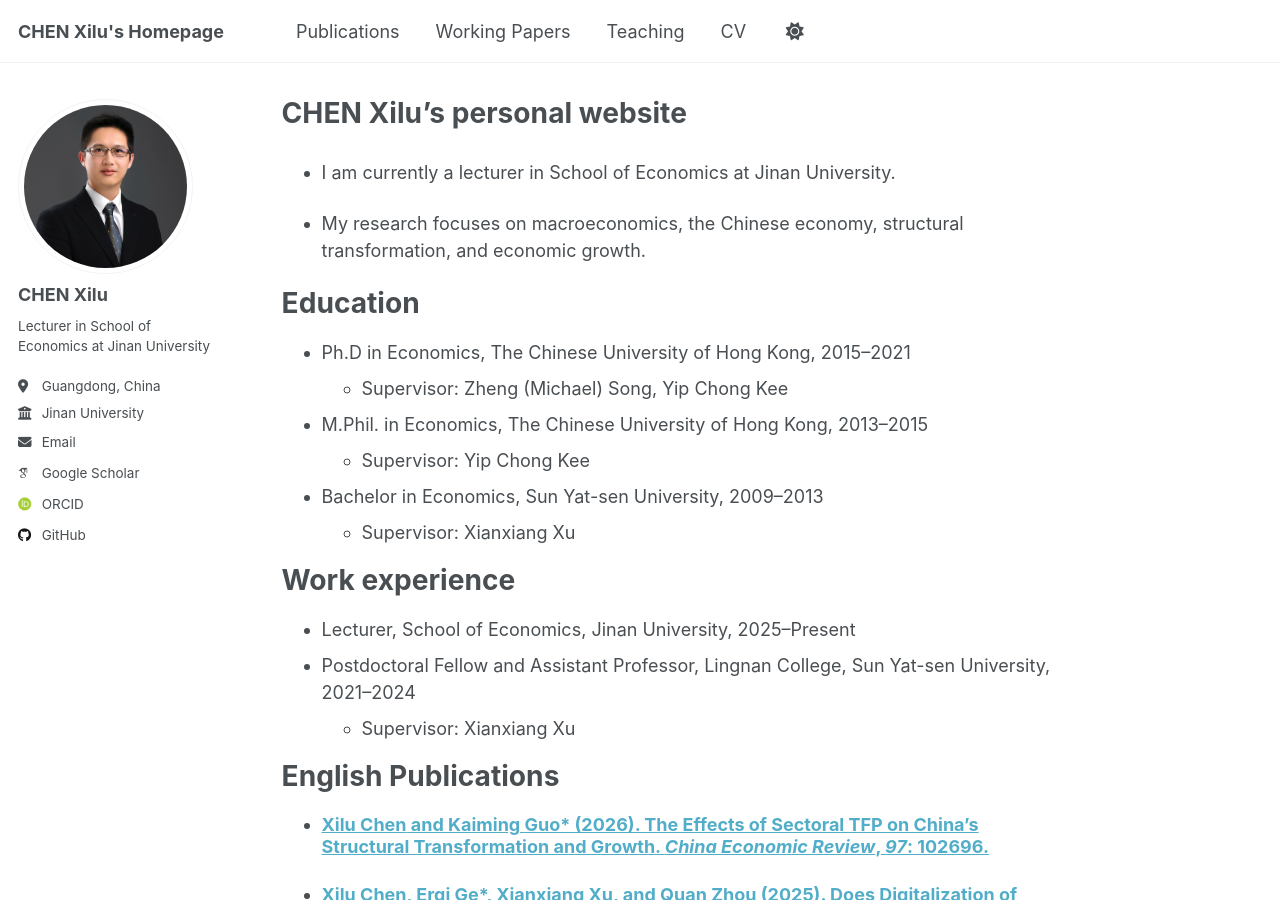
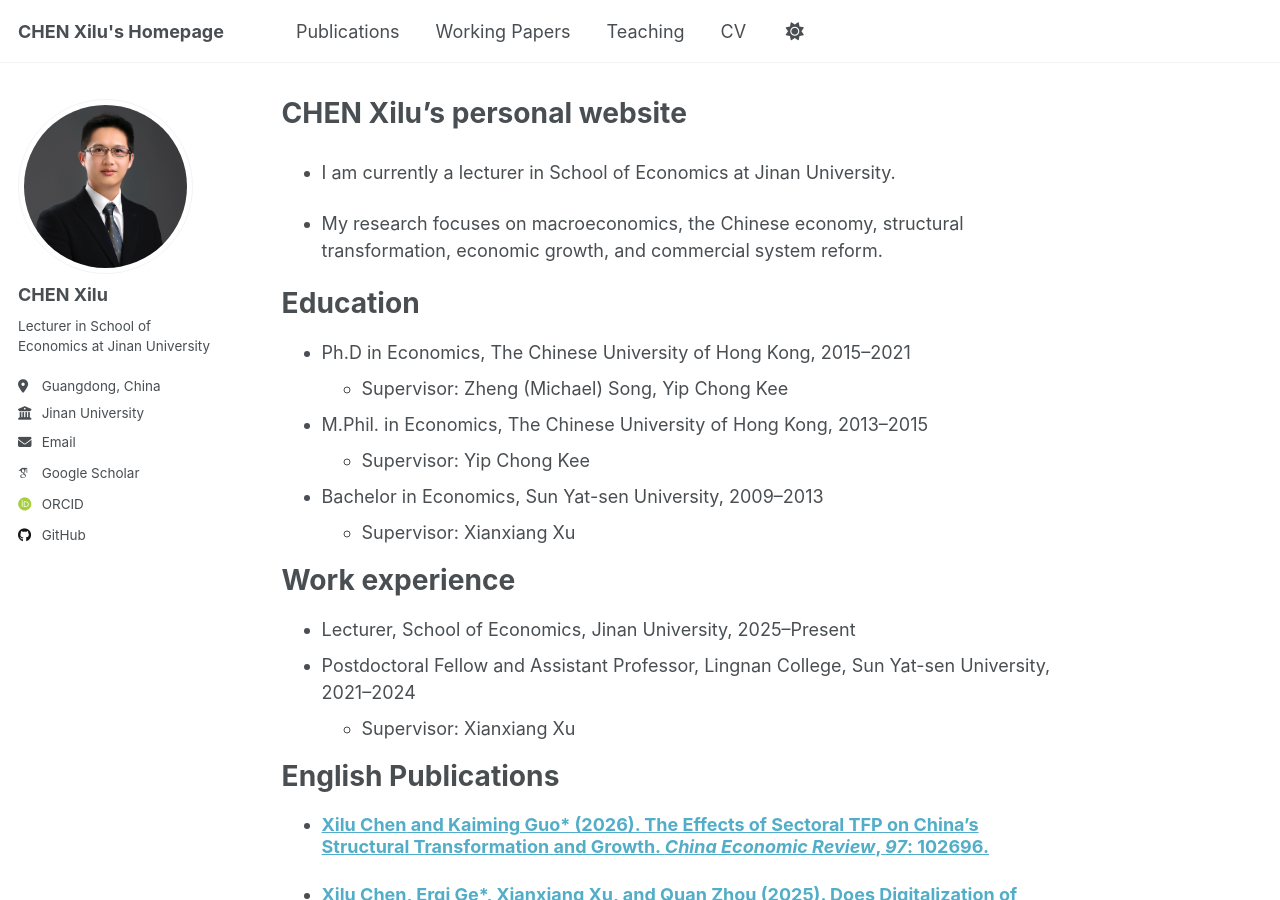
Before and after one commit to Xilu-CHEN/xilu-chen.github.io, a Jekyll site: the page built from _pages/about.md, in a window 1280 px wide and 900 px high. Built offline with Jekyll 4.4.1, drawn with Linux system fonts in a browser that asks for light colours; some web fonts are replaced; a script that is not in the unit is left out.

Commit message:
Update research focus in about.md
Added 'commercial system reform' to research focus.

```diff
--- a/_pages/about.md
+++ b/_pages/about.md
@@ -9,7 +9,7 @@ redirect_from:
 
 * I am currently a lecturer in School of Economics at Jinan University.
 
-* My research focuses on macroeconomics, the Chinese economy, structural transformation, and economic growth.
+* My research focuses on macroeconomics, the Chinese economy, structural transformation, economic growth, and commercial system reform.
 
 Education
 ======
```
